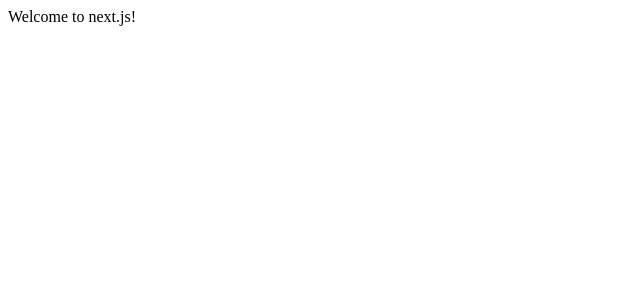
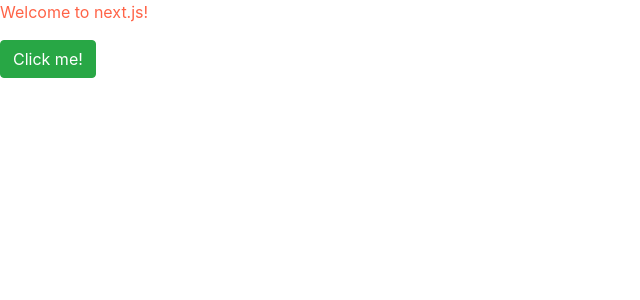
Before and after one commit to tomwayson/next-arcgis-app, a Next.js app: page / in a window 1280 px wide. Shown: the top 300 px of the page, without its empty margins (0-640 px from the left). Built offline with nearby package versions, Linux system fonts and the light colour scheme.

Commit message:
add bootstrap and reactstrap
NOTE: there is an bug w next-css and linking between pages when one page does not have CSS:

https://github.com/zeit/next-plugins/issues/282

```diff
--- /dev/null
+++ b/index.css
@@ -0,0 +1,3 @@
+div {
+  color: tomato;
+}
--- /dev/null
+++ b/next.config.js
@@ -0,0 +1,3 @@
+// next.config.js
+const withCSS = require('@zeit/next-css')
+module.exports = withCSS({/* my next config */})
--- a/package.json
+++ b/package.json
@@ -26,8 +26,11 @@
   },
   "homepage": "https://github.com/tomwayson/next-arcgis-app#readme",
   "dependencies": {
+    "@zeit/next-css": "^1.0.1",
+    "bootstrap": "^4.2.1",
     "next": "^7.0.2",
     "react": "^16.7.0",
-    "react-dom": "^16.7.0"
+    "react-dom": "^16.7.0",
+    "reactstrap": "^7.1.0"
   }
 }
--- a/pages/index.js
+++ b/pages/index.js
@@ -1 +1,5 @@
-export default () => <div>Welcome to next.js!</div>
+import 'bootstrap/dist/css/bootstrap.css'
+import "../index.css"
+import { Button } from 'reactstrap';
+
+export default () => <div><p>Welcome to next.js!</p><Button color="success">Click me!</Button></div>
```
Also changed, not shown: 1 other file (tests, documents, lock files or other folders).
